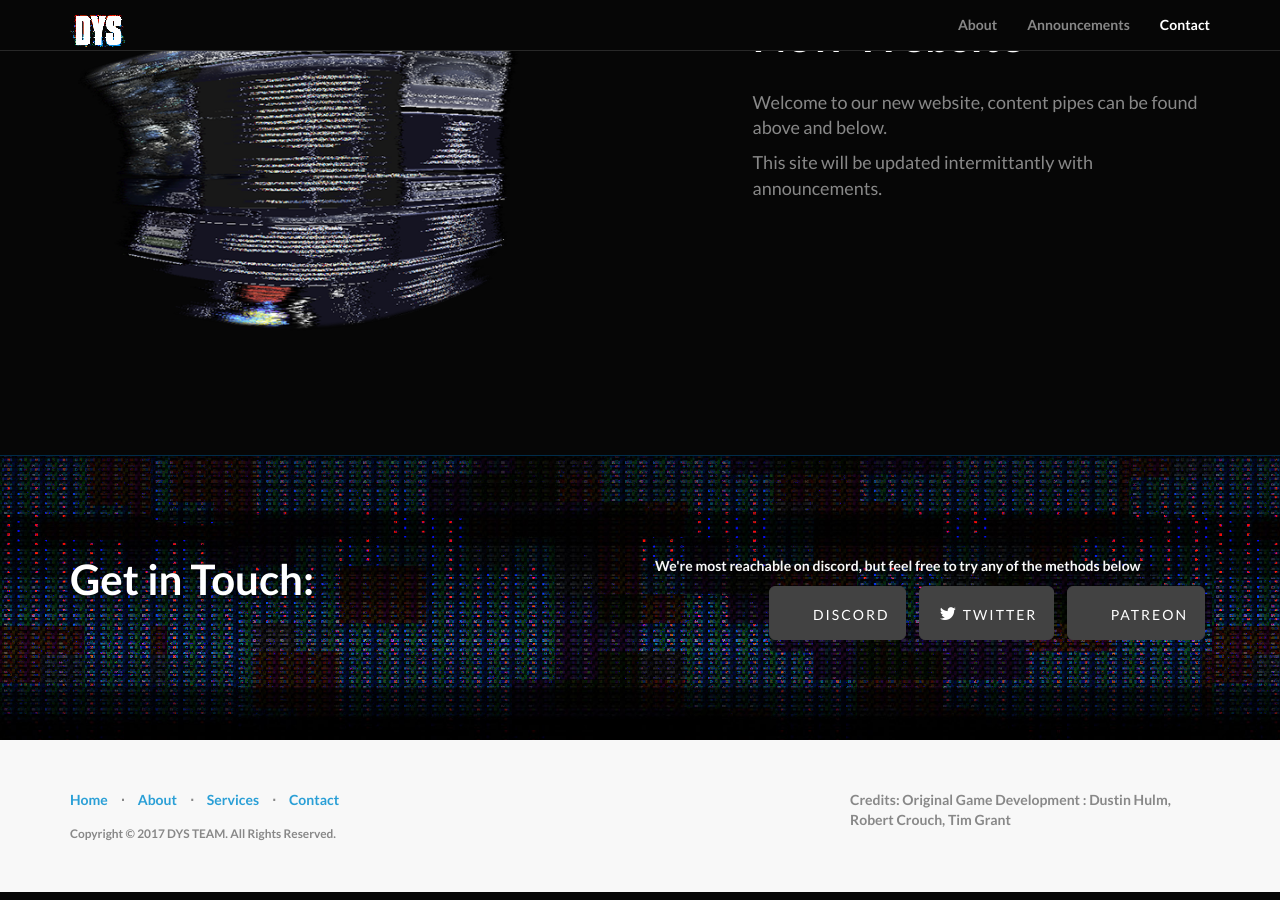
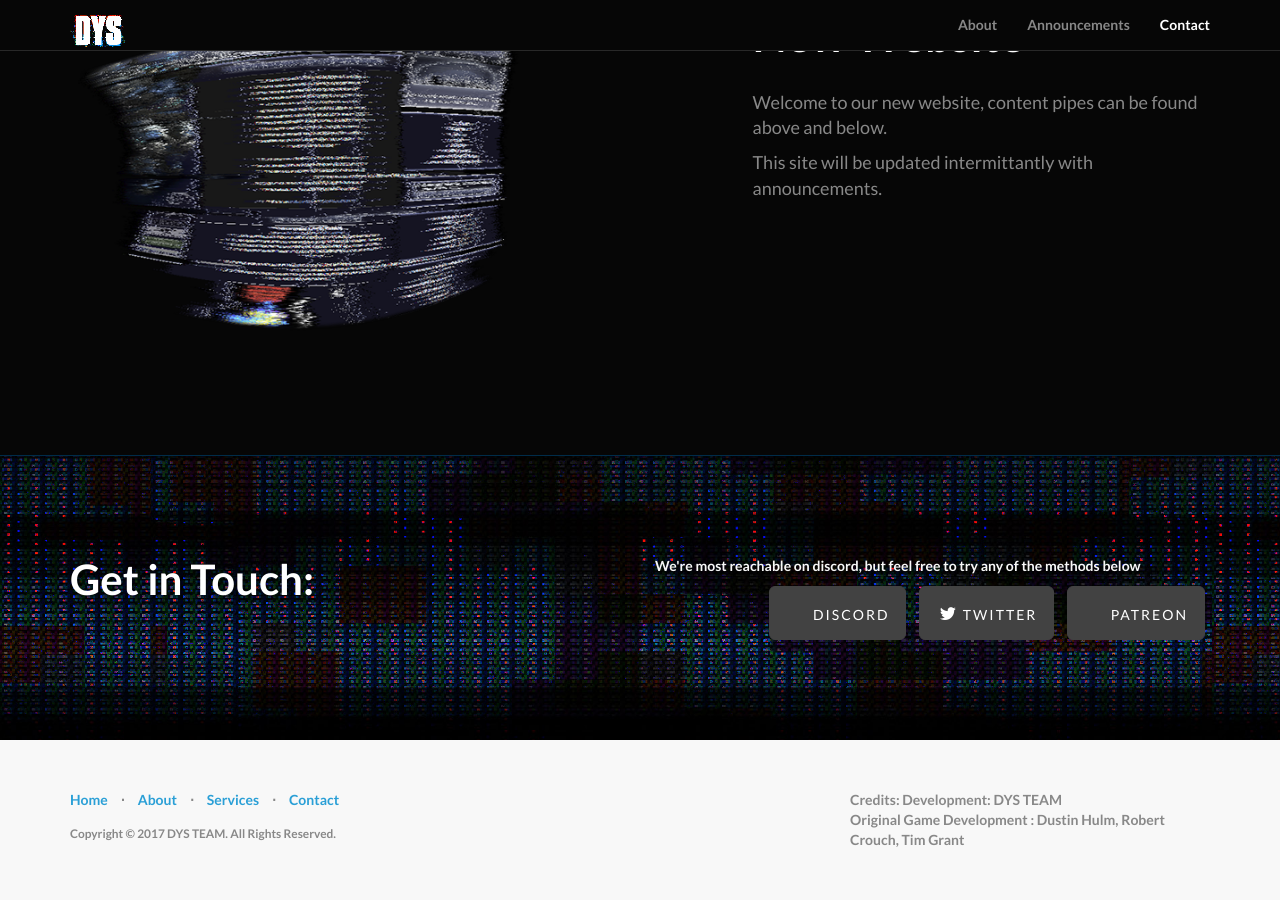
Before and after one commit to termitermitermi/dys_site, a Jekyll site: the page built from index.html, in a window 1280 px wide and 900 px high, scrolled down 2005 px. Built offline with Jekyll 4.4.1, drawn with Linux system fonts in a browser that asks for light colours; nearby versions of some CDN libraries; library files that are not in the unit come from our copies.

Commit message:
Update _config.yml

```diff
--- a/_config.yml
+++ b/_config.yml
@@ -8,7 +8,7 @@
 author: DYS TEAM
 description: A Multiplayer Cyberpunk FPS Built on UE4
 copyright: 'Copyright &copy; 2017 DYS TEAM. All Rights Reserved.'
-credits: 'Credits: Original Game Development : Dustin Hulm, Robert Crouch, Tim Grant'
+credits: 'Credits: Development: DYS TEAM<BR/>Original Game Development : Dustin Hulm, Robert Crouch, Tim Grant'
 
 # ----------------------- #
 #    Jekyll & Plugins     #
```
